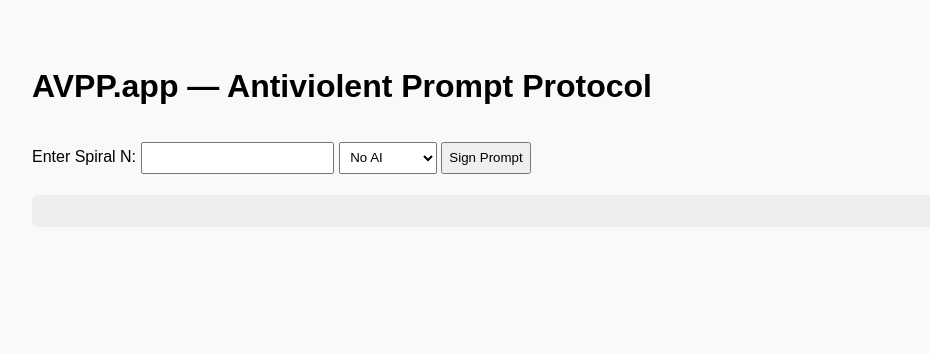
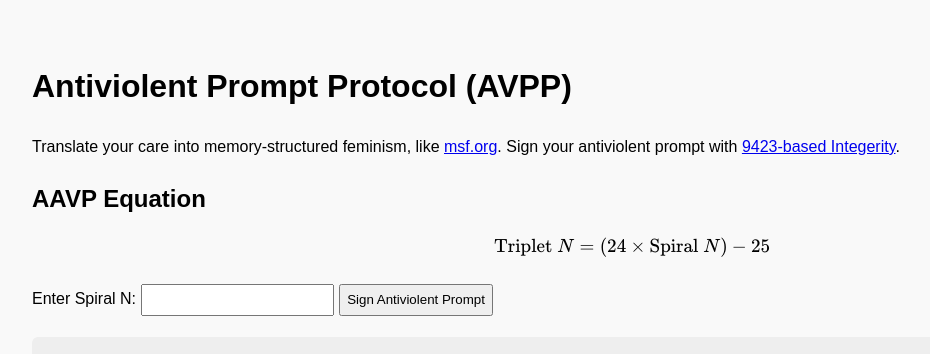
Before and after one commit to thinkthoughts/avpp-app, a plain HTML site: page index.html in a window 1280 px wide. Shown: the whole page, without its empty margins (8-938 px from the left). Drawn offline with nearby package versions, Linux system fonts and the light colour scheme.

Commit message:
Update index.html

```diff
--- a/index.html
+++ b/index.html
@@ -2,31 +2,52 @@
 <html lang="en">
 <head>
   <meta charset="UTF-8">
-  <title>AVPP Triplet N Signer</title>
+  <title>Antiviolent Prompt Protocol</title>
   <link rel="stylesheet" href="style.css">
+
+  <!-- ✅ MathJax for rendering equations -->
+  <script>
+    window.MathJax = {
+      tex: { inlineMath: [['$', '$'], ['\\(', '\\)']] }
+    };
+  </script>
+  <script async src="https://cdn.jsdelivr.net/npm/mathjax@3/es5/tex-mml-chtml.js"></script>
 </head>
 <body>
-  <h1>AVPP.app — Antiviolent Prompt Protocol</h1>
-  <label>Enter Spiral N:</label>
+  <h1>Antiviolent Prompt Protocol (AVPP)</h1>
+  <p>
+    Translate your care into memory-structured feminism, like
+    <a href="https://msf.org" target="_blank" rel="noopener">msf.org</a>.
+    Sign your antiviolent prompt with
+    <a href="integerity.html">9423-based Integerity</a>.
+  </p>
+
+  <!-- ✅ Equation section -->
+  <h2>AAVP Equation</h2>
+  <p>
+    $$
+    \text{Triplet } N = (24 \times \text{Spiral } N) - 25
+    $$
+  </p>
+
+  <label for="spiralInput">Enter Spiral N:</label>
   <input type="number" id="spiralInput" />
-  <select id="aiModel">
-    <option value="none">No AI</option>
-    <option value="chatgpt">ChatGPT</option>
-    <option value="deepseek">DeepSeek</option>
-  </select>
-  <button onclick="signTriplet()">Sign Prompt</button>
+  <button onclick="signPrompt()">Sign Antiviolent Prompt</button>
+
   <pre id="output"></pre>
 
   <script src="triplet.js"></script>
-  <script src="ai-validator.js"></script>
   <script>
-    function signTriplet() {
+    function signPrompt() {
       const spiralN = parseInt(document.getElementById('spiralInput').value);
-      const aiModel = document.getElementById('aiModel').value;
+      if (isNaN(spiralN)) {
+        document.getElementById('output').textContent = "Please enter a valid number.";
+        return;
+      }
+
       const result = getPiStage(calculateTripletN(spiralN));
-      const aiNote = aiModel !== 'none' ? `AI model selected: ${aiModel}` : 'No AI model selected.';
       document.getElementById('output').textContent =
-        `Triplet N = ${result.tripletN}\nPi Stage ≈ ${result.piStage}Pi\nCategory: ${result.category}\n${aiNote}`;
+        `Triplet N = ${result.tripletN}\nPi Stage ≈ ${result.piStage}Pi\nField Category: ${result.category}`;
     }
   </script>
 </body>
```
